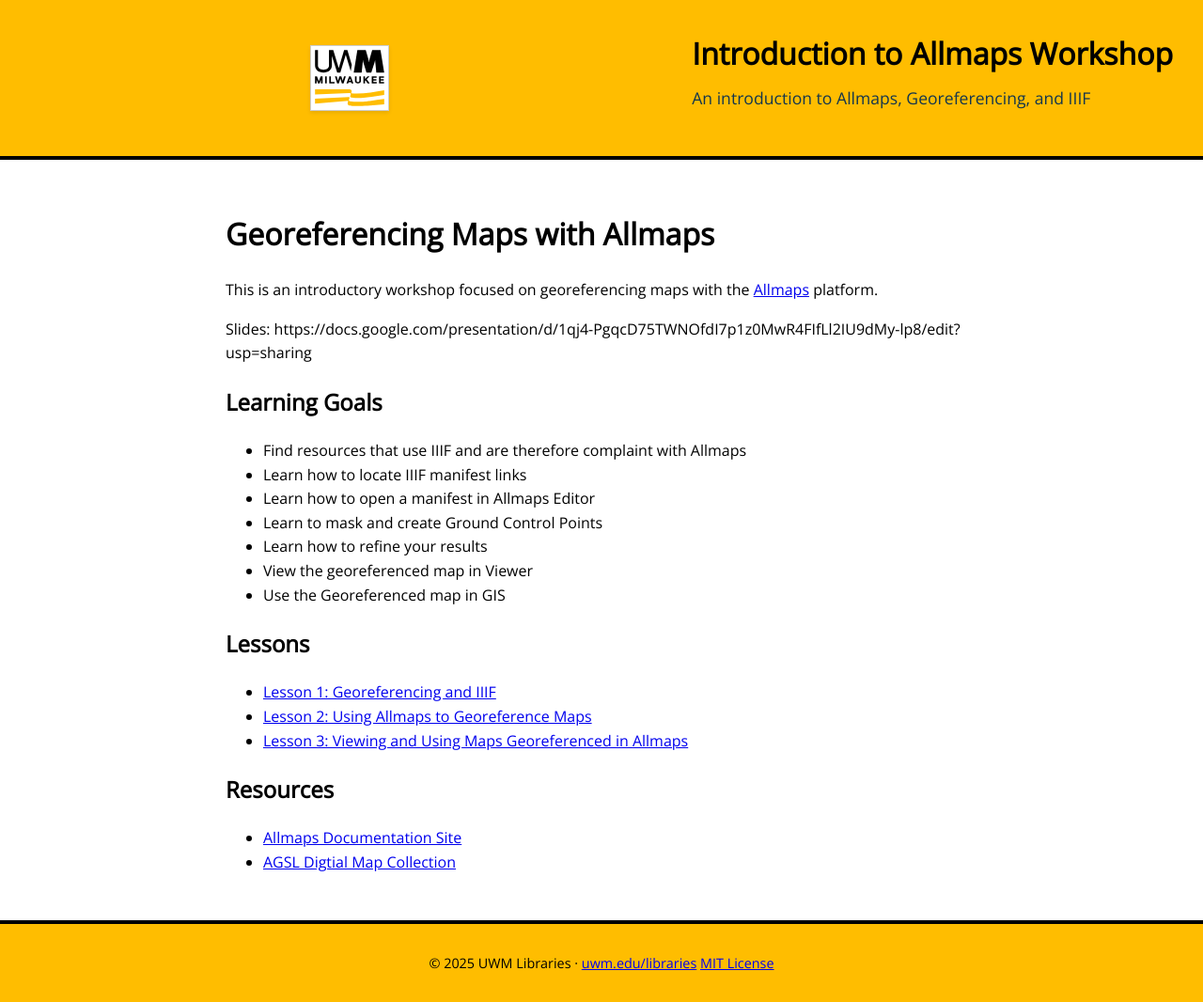
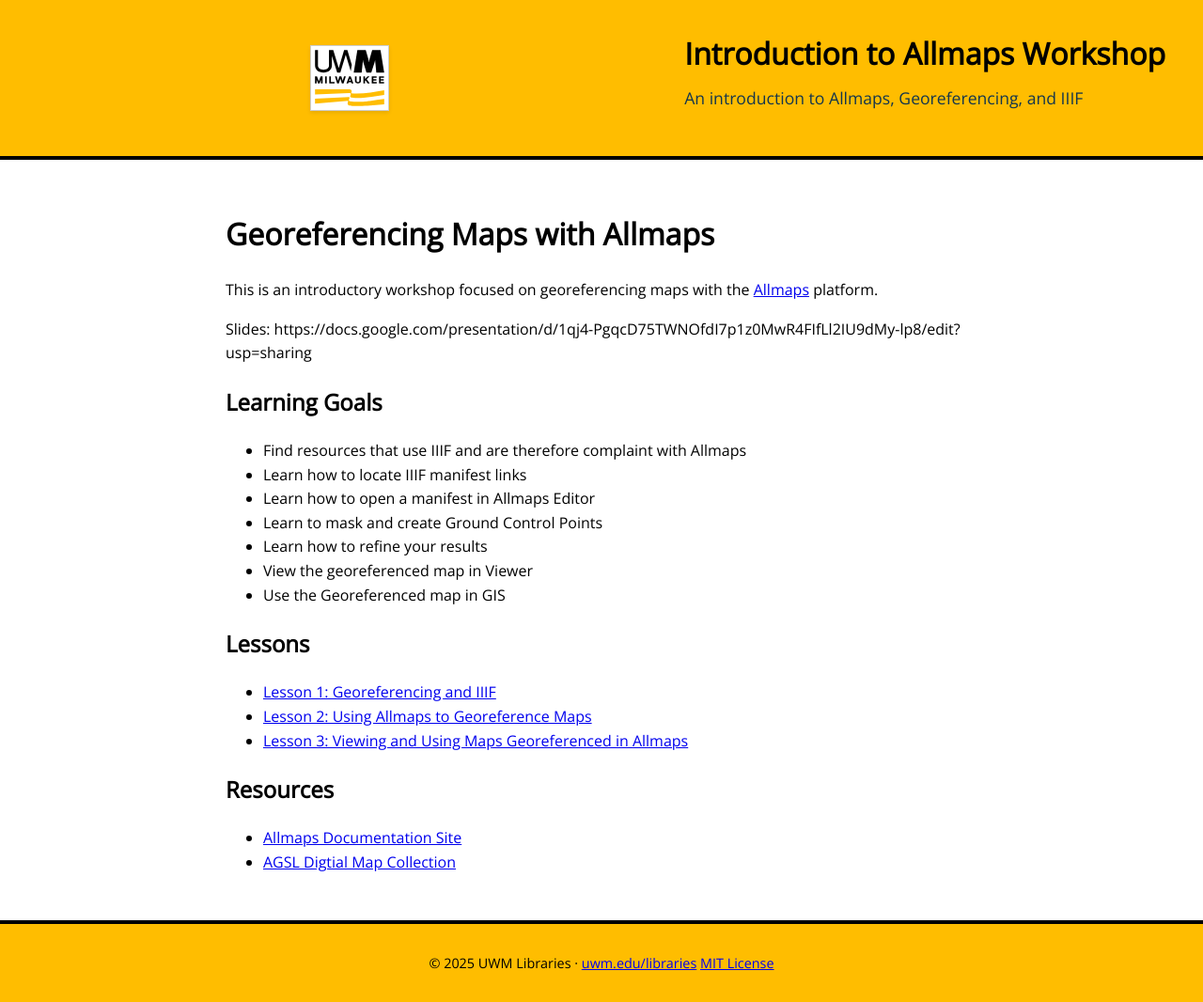
Before and after one commit to UWM-Libraries/allmaps-intro-workshop, a Jekyll site: the page built from index.md, in a window 1280 px wide. Shown: the whole page at 94% size. Built offline with Jekyll 4.4.1, drawn with Linux system fonts in a browser that asks for light colours.

Commit message:
header justify

```diff
--- a/assets/css/custom.css
+++ b/assets/css/custom.css
@@ -30,9 +30,10 @@
 .header-inner {
   display: flex;
   align-items: center;
-  justify-content: center;
+  justify-content: flex-start;
   gap: 1.5rem;
-  flex-wrap: wrap;
+  max-width: 1200px;
+  margin: 0 auto;
 }
 
 .uwm-logo {
@@ -127,7 +128,6 @@
   box-shadow: 0 2px 4px rgba(0, 0, 0, 0.1);
 }
 
-/* Mobile adjustments */
 @media (max-width: 600px) {
   .header-inner {
     flex-direction: column;
```
